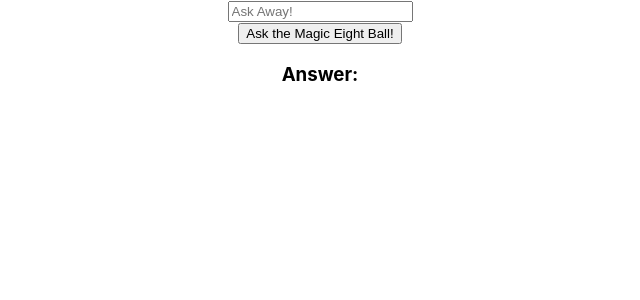
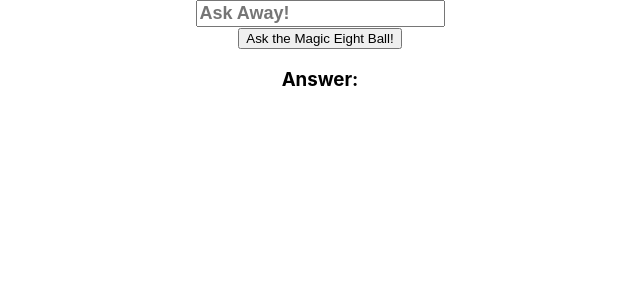
Before and after one commit to Hawky454/magiceightball, a React (Create React App) app: page / in a window 1280 px wide. Shown: the top 300 px of the page, without its empty margins (320-960 px from the left). Built offline with nearby package versions, Linux system fonts and the light colour scheme.

Commit message:
played with input style some

```diff
--- a/src/components/MagicEightBall.js
+++ b/src/components/MagicEightBall.js
@@ -3,7 +3,9 @@ import styles from './MagicEightBall';
 // import ReactDOM from 'react-dom';
 
 const inputStyle = {
-    color: 'purple'
+    color: 'purple',
+    fontWeight: 'bold',
+    fontSize: 18
 }
 
 class MagicEightBall extends Component {
```
